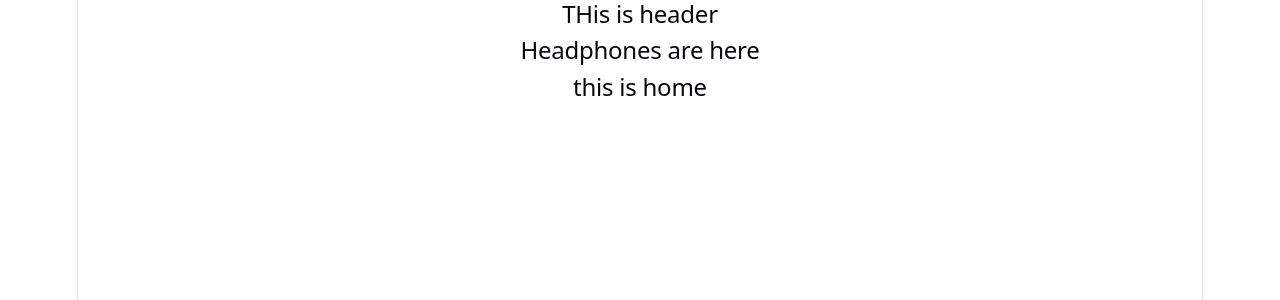
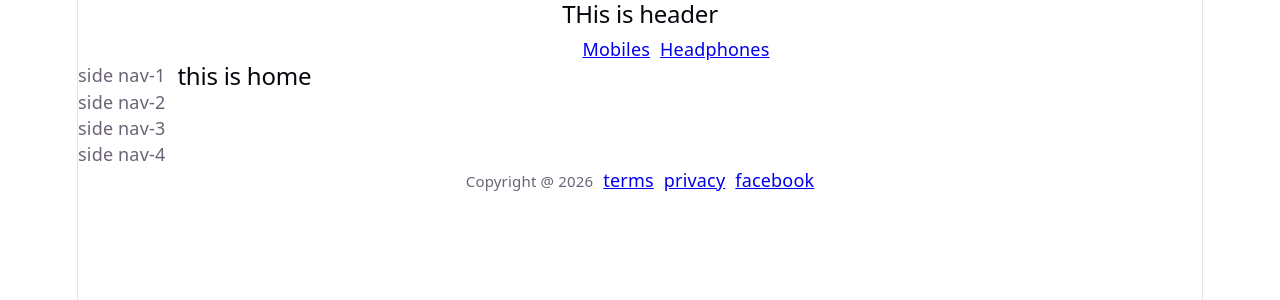
Before and after one commit to MahbubaSultanaEty/m-37-react-router, a React (Vite) app: page / in a window 1280 px wide. Shown: the top 300 px of the page. Built offline with nearby package versions, Linux system fonts and the light colour scheme.

Commit message:
37-3 understand Nested Routing , Outlet , Link and NavLink

```diff
--- /dev/null
+++ b/src/Components/Footer/Footer.jsx
@@ -0,0 +1,14 @@
+import React from 'react';
+
+const Footer = () => {
+    return (
+        <div>
+            <small>Copyright @ 2026</small>
+            <a href="/">terms</a>
+            <a href="/">privacy</a>
+            <a href="/fb">facebook</a>
+        </div>
+    );
+};
+
+export default Footer;
--- a/src/Components/Header/Header.jsx
+++ b/src/Components/Header/Header.jsx
@@ -1,9 +1,16 @@
 import React from 'react';
+import { Link, NavLink } from 'react-router';
+import "./header.css"
 
 const Header = () => {
     return (
         <div>
-        <h2>THis is header</h2>
+            <h2>THis is header</h2>
+            <nav>
+                <NavLink to="/">Home</NavLink>
+                <NavLink to="/mobiles">Mobiles</NavLink>
+                <NavLink to="/headphones">Headphones</NavLink>
+            </nav>
         </div>
     );
 };
--- /dev/null
+++ b/src/Components/Header/header.css
@@ -0,0 +1,3 @@
+nav a, div a{
+    margin-left: 10px;
+}
--- a/src/Components/Root/Root.jsx
+++ b/src/Components/Root/Root.jsx
@@ -3,13 +3,20 @@ import React from 'react';
 import { Outlet } from 'react-router';
 import Header from '../Header/Header';
 import Headphones from '../Headphones/Headphones';
+import Footer from '../Footer/Footer';
+import Sidebar from '../Sidebar/Sidebar';
+import "./root.css"
 
 const Root = () => {
     return (
         <div>
             <Header></Header>
-            <Headphones></Headphones>
-            <Outlet></Outlet>
+            <div className='main'>
+               <Sidebar></Sidebar>
+                <Outlet></Outlet>
+            </div>
+
+            <Footer></Footer>
         </div>
     );
 };
--- /dev/null
+++ b/src/Components/Root/root.css
@@ -0,0 +1,8 @@
+.main {
+display: flex;
+gap: 12px;
+}
+
+nav a.active{
+    color: white;
+}
--- /dev/null
+++ b/src/Components/Sidebar/Sidebar.jsx
@@ -0,0 +1,16 @@
+import React from 'react';
+
+const Sidebar = () => {
+    return (
+        <aside>
+            <nav>
+                <p>side nav-1</p>
+                <p>side nav-2</p>
+                <p>side nav-3</p>
+                <p>side nav-4</p>
+            </nav>
+        </aside>
+    );
+};
+
+export default Sidebar;
```
